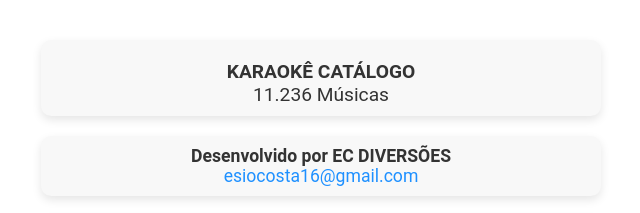
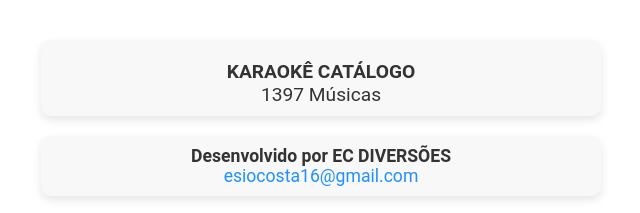
Before and after one commit to ECDIVERSOES/catalogo-raf, a plain HTML site: page nova_tela.html in a window 1280 px wide. Shown: the top 213 px of the page, 319-959 px from the left. Drawn offline with Linux system fonts and the light colour scheme.

Commit message:
Atualização de nova_tela.html

```diff
--- a/nova_tela.html
+++ b/nova_tela.html
@@ -154,7 +154,7 @@
             <!-- Cont몮er para os bot��-->
             <div class="botao-container">
 			     <p><strong>KARAOKÊ CATÁLOGO</strong></p>
-                 <p>11.236 Músicas</p>
+                 <p>1397 Músicas</p>
             </div>
         </div>
         <!-- Campo de Informa趥s de Desenvolvimento -->
```
